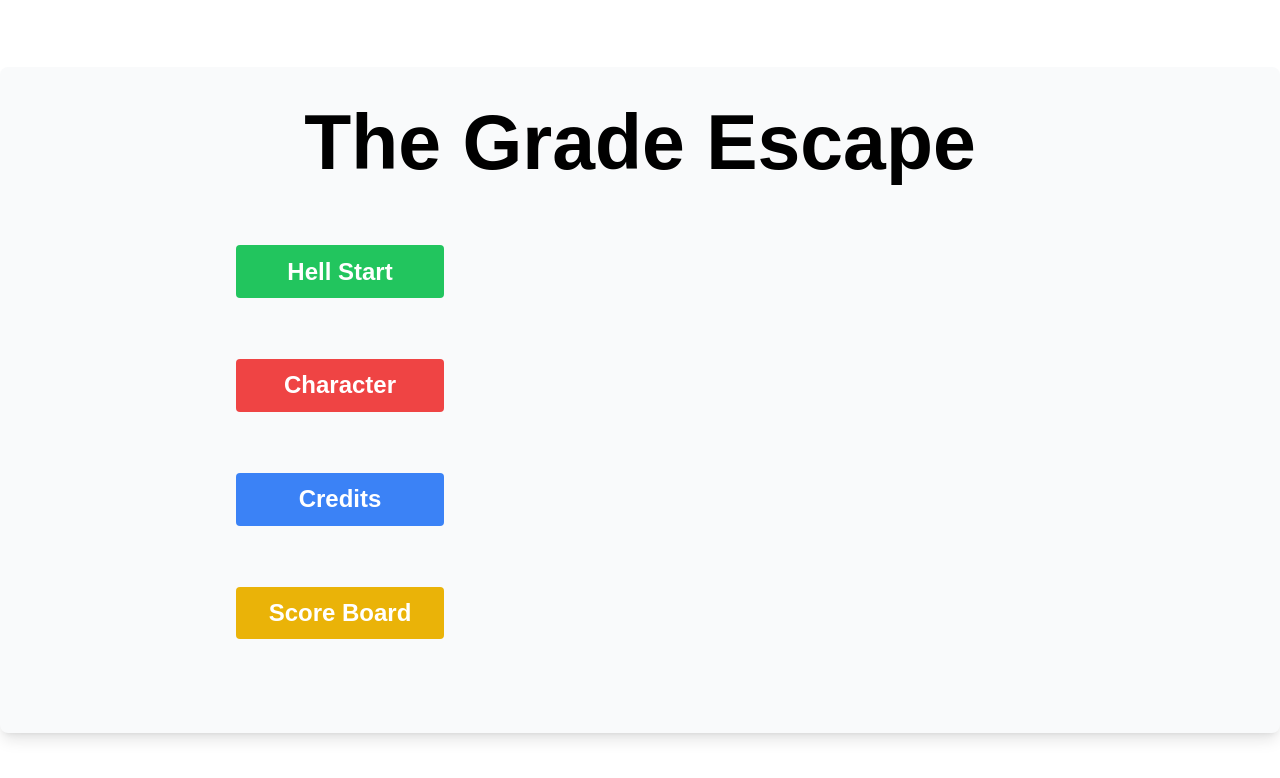
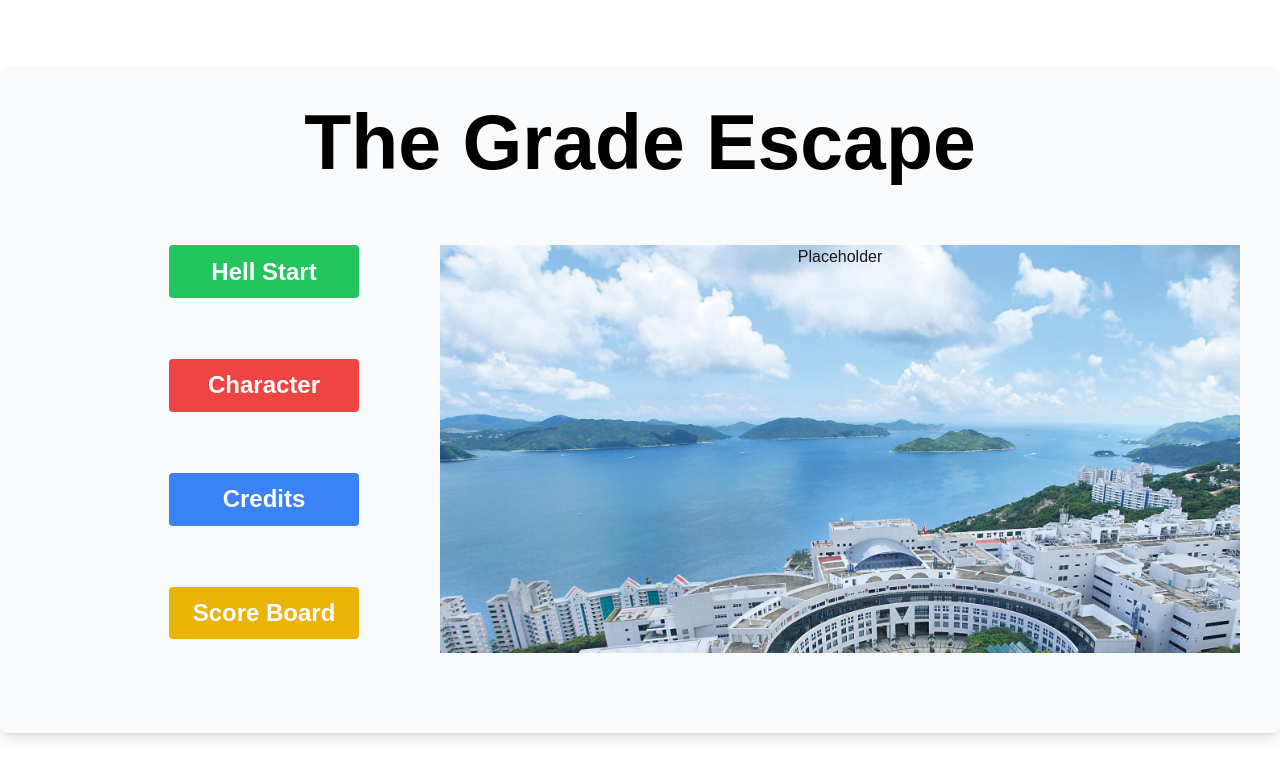
Before and after one commit to mt1516/TheGradeEscape, a Next.js app: page / in a window 1280 px wide. Shown: the top 778 px of the page. Built offline with nearby package versions, Linux system fonts and the light colour scheme.

Commit message:
Fix main menu to allow real-time grades and character image

```diff
--- a/app/(main)/(main-menu)/page.tsx
+++ b/app/(main)/(main-menu)/page.tsx
@@ -16,31 +16,31 @@ export default function Home() {
     <div className='contianer flex flex-row justify-center items-center h-screen w-screen'>
       <div className="container flex flex-col bg-gray-50 rounded-lg shadow-lg h-5/6 p-10">
         <h1 className="container text-7xl font-bold text-center h-1/6 animate-[title_0.7s_linear_infinite] text-black">The Grade Escape</h1>
-        <div className="container flex flex-col h-5/6 w-full justify-center">
-          <div className="container flex flex-col h-5/6 w-1/2 justify-self-start items-center">
-            <div className="grid grid-rows-4 gap-12 w-1/2 h-full justify-center">
-              <div className="container h-4/5 w-52 flex flex-row justify-center">
+        <div className="container flex flex-row h-5/6 w-full items-center">
+          <div className="container flex flex-col h-5/6 w-1/3 justify-self-start items-center">
+            <div className="grid grid-rows-4 gap-12 w-fit h-full justify-center">
+              <div className="container h-4/5 w-full flex flex-row justify-center mx-6">
                 <Link
                   className="w-full h-full font-bold rounded text-center content-center text-2xl bg-green-500 hover:bg-green-600 text-white "
                   href="/game-level">
                   Hell Start
                 </Link>
               </div>
-              <div className="container h-4/5 w-52 flex flex-row justify-center">
+              <div className="container h-4/5 w-full flex flex-row justify-center mx-6">
                 <Link
                   className="w-full h-full font-bold rounded text-center content-center text-2xl bg-red-500 hover:bg-red-600 text-white"
                   href="/character">
                   Character
                 </Link>
               </div>
-              <div className="container h-4/5 w-52 flex flex-row justify-center">
+              <div className="container h-4/5 w-full flex flex-row justify-center mx-6">
                 <Link
                   className="w-full h-full font-bold rounded text-center content-center text-2xl bg-blue-500 hover:bg-blue-600 text-white"
                   href="/credits">
                   Credits
                 </Link>
               </div>
-              <div className="container h-4/5 w-52 flex flex-row justify-center">
+              <div className="container h-4/5 w-full flex flex-row justify-center mx-6">
                 <Link
                   className="w-full h-full font-bold rounded text-center content-center text-2xl bg-yellow-500 hover:bg-yellow-600 text-white"
                   href="/scoreboard">
@@ -49,6 +49,10 @@ export default function Home() {
               </div>
             </div>
           </div>
+          <div className="container flex flex-col h-5/6 w-2/3 justify-self-end items-center bg-cover bg-no-repeat"
+          style={{backgroundImage: 'url(/background/hkust.jpg)'}}>
+            Placeholder
+          </div>
         </div>
       </div>
     </div>
```
